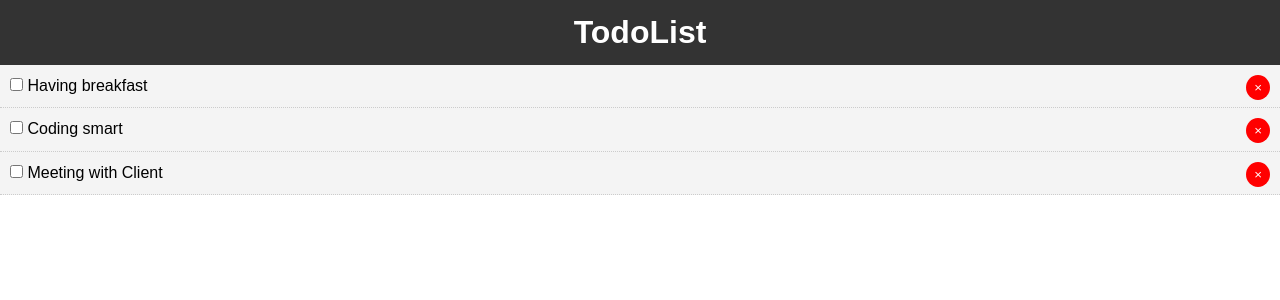
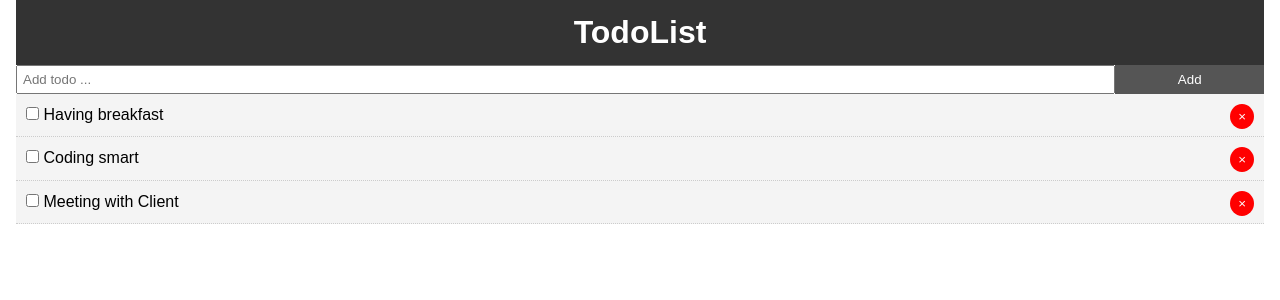
Before and after one commit to Bonekyaw/React-2019, a React (Create React App) app: page / in a window 1280 px wide. Shown: the top 300 px of the page. Built offline with nearby package versions, Linux system fonts and the light colour scheme.

Commit message:
Add new todo

```diff
--- a/package.json
+++ b/package.json
@@ -5,7 +5,8 @@
   "dependencies": {
     "react": "^16.8.6",
     "react-dom": "^16.8.6",
-    "react-scripts": "3.0.1"
+    "react-scripts": "3.0.1",
+    "uuid": "^3.3.2"
   },
   "scripts": {
     "start": "react-scripts start",
--- a/src/App.css
+++ b/src/App.css
@@ -11,3 +11,17 @@
   color: #333;
   text-decoration: none;
 }
+.container {
+	padding: 0 1rem;
+}
+.btn {
+	display: inline-block;
+	border: none;
+	background: #555;
+	color: #fff;
+	padding: 7px 20px;
+	cursor: pointer;
+}
+.btn:hover {
+	background: #666;
+}
--- a/src/App.js
+++ b/src/App.js
@@ -2,28 +2,32 @@
 import React, { Component } from 'react';
 import Todos from './components/Todos';
 import Header from './components/layout/Header';
+import AddTodo from './components/AddTodo';
+import { v4 } from 'uuid';
 import './App.css';
 
 class App extends Component {
+
   state = {
     todos: [
           {
-            id: 1,
+            id: v4(),
             title: 'Having breakfast',
             completed: false
           },
           {
-            id: 2,
+            id: v4(),
             title: 'Coding smart',
             completed: false
           },
           {
-            id: 3,
+            id: v4(),
             title: 'Meeting with Client',
             completed: false
           }
     ]
   };
+
 
   //Toggle Completed
   markComplete = (id) => {
@@ -39,14 +43,29 @@
   delTodo = (id) => {
     this.setState({ todos: [ ...this.state.todos.filter( todo => todo.id !== id)]});
   }
+  //Add Todo
+  //npm i uuid
+  addTodo = (title) => {
+  const newTodo = {
+    id: v4(),
+    title,
+    completed: false
+  }
+    this.setState({ todos: [ ...this.state.todos, newTodo]})
+  }
+
 
   render() {
 // function App() {
     // console.log(this.state.todos)
     return (
       <div className="App">
+        <div  className="container">
           <Header />
+          <AddTodo addTodo={this.addTodo}/>
           <Todos todos={this.state.todos} markComplete={this.markComplete} delTodo={this.delTodo} />
+
+        </div>
       </div>
     );
   }
--- /dev/null
+++ b/src/components/AddTodo.js
@@ -0,0 +1,28 @@
+import React, {Component} from 'react'
+
+export class AddTodo extends Component {
+	state = {
+		title: ''
+	}
+	onChange = (e) => this.setState({ title: e.target.value });
+
+	onSubmit = (e) => {
+		e.preventDefault();
+		this.props.addTodo(this.state.title);
+		this.state.title = ''
+	}
+	render() {
+		return (
+			<form style={{display: 'flex'}} onSubmit={this.onSubmit}>
+				<input type="text" name="title" placeholder="Add todo ..."
+				style={{ flex: '10', padding: '5px'}}
+				onChange={this.onChange}
+				value={ this.state.title }/>
+				<input type="submit" value="Add" className="btn"
+				style={{ flex: '1'}}/>
+			</form>
+		)
+	}
+}
+
+export default AddTodo
```
Also changed, not shown: 1 other file (tests, documents, lock files or other folders).
